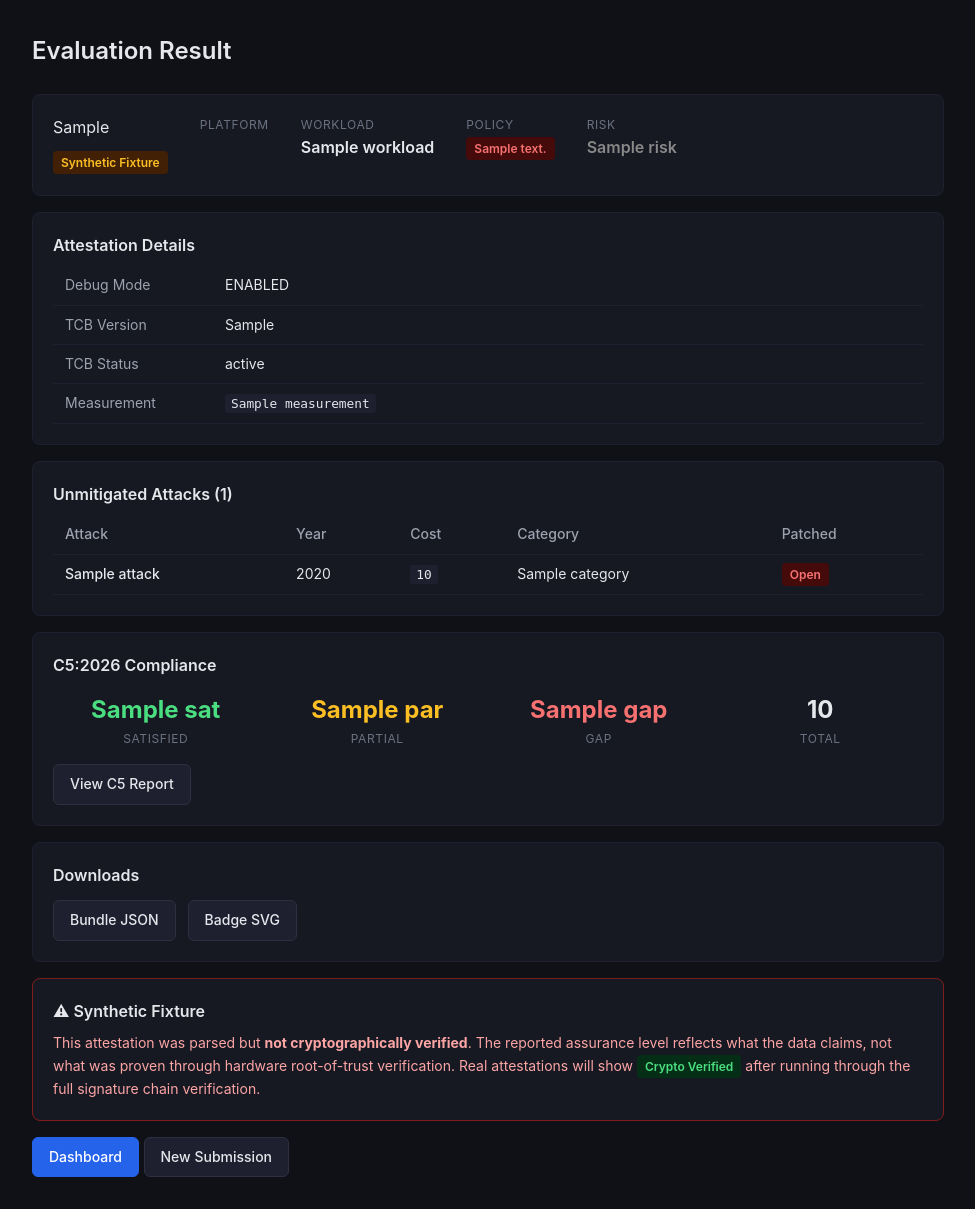
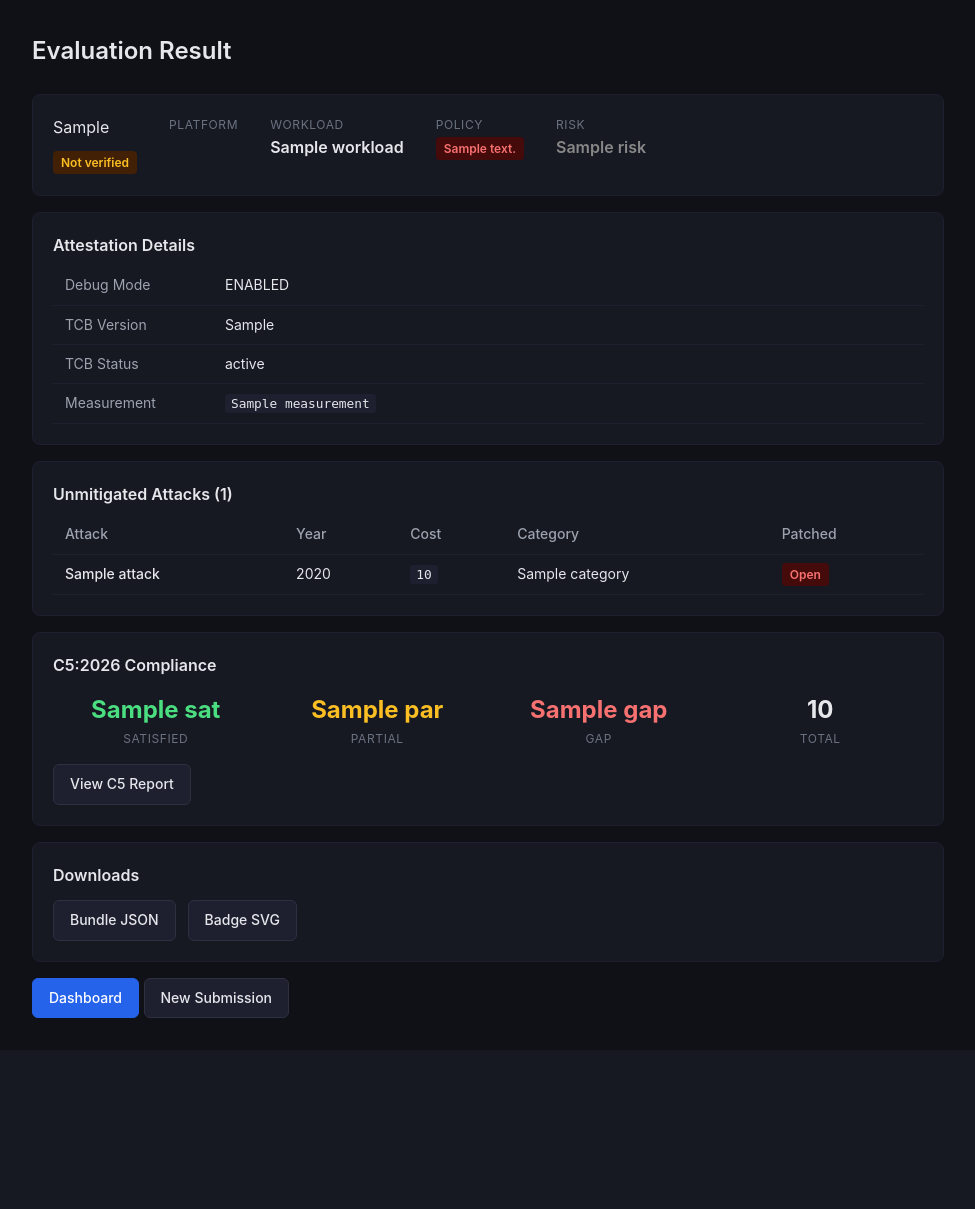
Before and after one commit to Confidior/confidior-engine, a FastAPI app: template src/web/templates/result.html in a window 1280 px wide. Shown: the part 57-1266 px from the top of the page, without its empty margins (152-1127 px from the left). After the commit the page ends 1075 px from the top, so only its background shows below. Run offline with FastAPI, Linux system fonts and the light colour scheme; the template is opened without the code that fills it: most values are stand-ins (such as "Sample title", 1, 10 or a date in 2020).

Commit message:
fix: honest labeling for crypto verification — no more 'synthetic fixture' banner

```diff
--- a/src/web/templates/result.html
+++ b/src/web/templates/result.html
@@ -9,11 +9,11 @@
             {{ e.badge_svg | safe }}
             <div style="margin-top:0.5rem;text-align:center;">
                 {% if e.crypto_valid %}
-                <span class="badge badge-green">Crypto Verified</span>
+                <span class="badge badge-green">Verified</span>
                 {% elif e.crypto_error %}
-                <span class="badge badge-red">Crypto: {{ e.crypto_error }}</span>
+                <span class="badge badge-yellow">Not verified</span>
                 {% else %}
-                <span class="badge badge-yellow">Synthetic Fixture</span>
+                <span class="badge badge-yellow">Not verified</span>
                 {% endif %}
             </div>
         </div>
@@ -111,15 +111,18 @@
     </div>
 </div>
 
-{% if not e.crypto_valid %}
+{% if not e.crypto_valid and e.crypto_error %}
 <div class="card" style="border-color:#7f1d1d;">
-    <h3>⚠ Synthetic Fixture</h3>
+    <h3>⚠ Crypto Verification Failed</h3>
     <p style="color:#fca5a5;font-size:0.875rem;">
-        This attestation was parsed but <strong>not cryptographically verified</strong>.
-        The reported assurance level reflects what the data claims, not what was proven
-        through hardware root-of-trust verification. Real attestations will show
-        <span class="badge badge-green">Crypto Verified</span> after running through
-        the full signature chain verification.
+        {{ e.crypto_error }}
+    </p>
+</div>
+{% elif e.crypto_valid %}
+<div class="card" style="border-color:#14532d;">
+    <h3>✅ Cryptographically Verified</h3>
+    <p style="color:#4ade80;font-size:0.875rem;">
+        Attestation signature chain verified against hardware root of trust.
     </p>
 </div>
 {% endif %}
```
